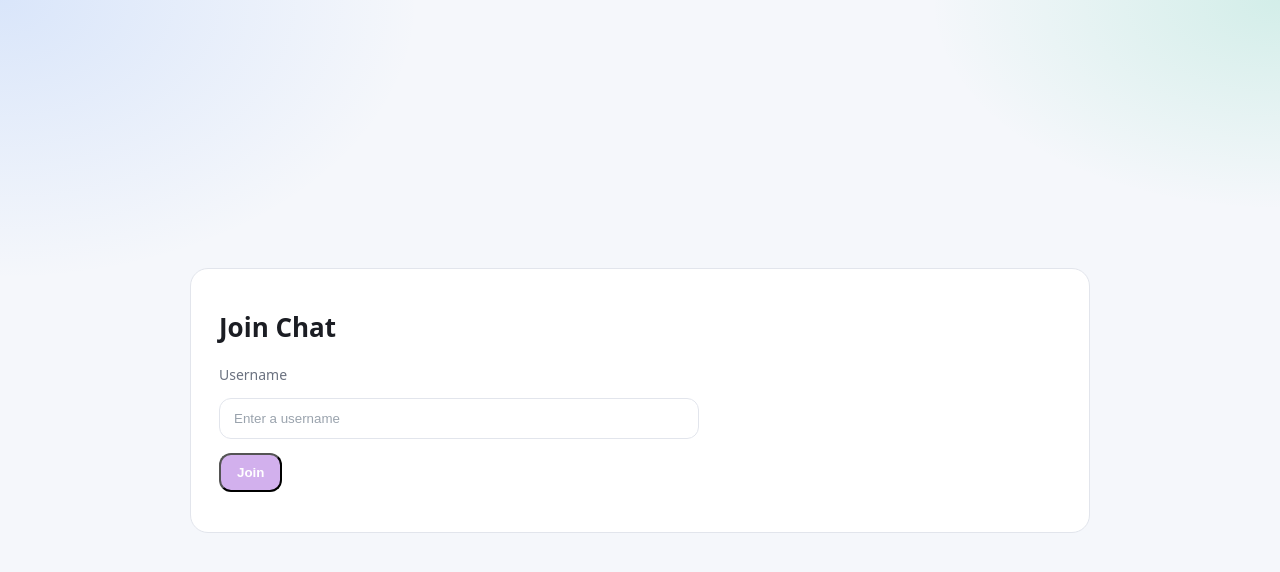
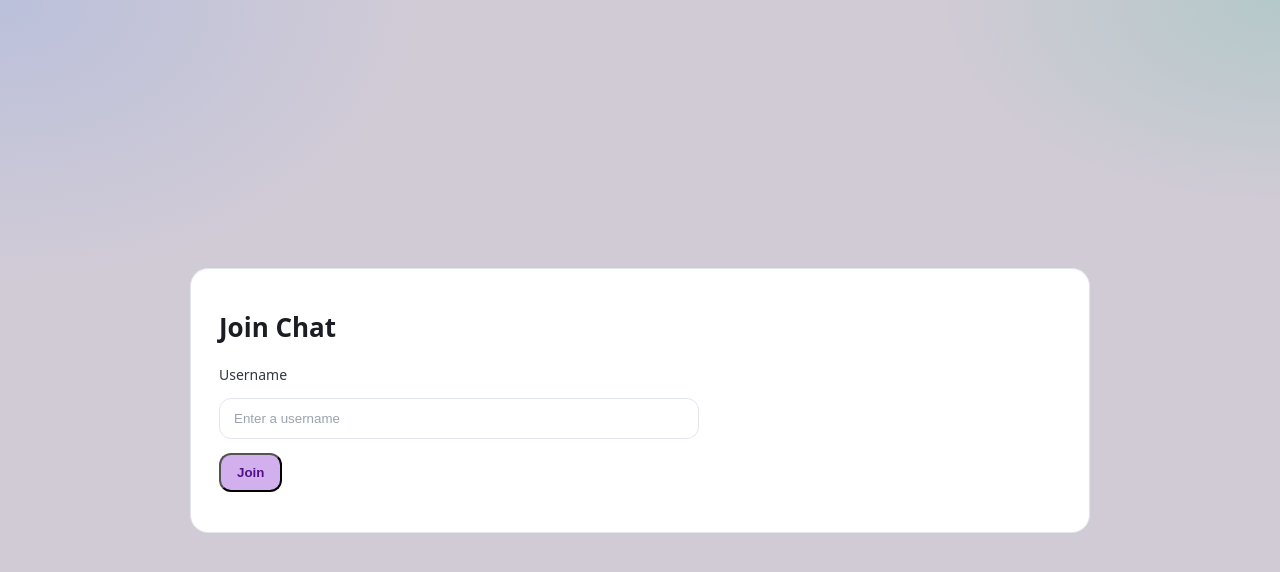
Before and after one commit to PratiAmalden/Chat-Application, a website with bundled scripts: page polling/frontend/index.html in a window 1280 px wide. Built offline with nearby package versions, Linux system fonts and the light colour scheme.

Commit message:
style: update colors for better contrast

```diff
--- a/polling/frontend/css/style.css
+++ b/polling/frontend/css/style.css
@@ -16,7 +16,7 @@ body {
   background:
     radial-gradient(600px 400px at 0% 0%, rgba(59,130,246,.15), transparent 70%),
     radial-gradient(500px 300px at 100% 0%, rgba(16,185,129,.15), transparent 70%),
-    #f5f7fb;
+    #d1cbd6;
 }
 
 /* Panels */
@@ -37,7 +37,7 @@ section {
 #user-form { display: grid; gap: 14px; max-width: 480px; }
 #user-form label {
   font-size: 14px;
-  color: #6b7280;
+  color: #33373E;
 }
 #user-form input[type="text"] {
   padding: 12px 14px;
@@ -50,7 +50,7 @@ section {
   padding: 10px 16px;
   border-radius: 12px;
   background: hsl(273, 63%, 81%);
-  color: #fff;
+  color: #521187;
   font-weight: 600;
   cursor: pointer;
 }
@@ -167,7 +167,7 @@ section {
   width: 42px; height: 42px;
   border-radius: 999px;
   background: hsl(273, 63%, 81%);
-  color: #fff;
+  color: #390A60;
   display: grid;
   place-items: center;
   cursor: pointer;
--- a/websocket/frontend/css/style.css
+++ b/websocket/frontend/css/style.css
@@ -16,7 +16,7 @@ body {
   background:
     radial-gradient(600px 400px at 0% 0%, rgba(59,130,246,.15), transparent 70%),
     radial-gradient(500px 300px at 100% 0%, rgba(16,185,129,.15), transparent 70%),
-    #f5f7fb;
+    #d1cbd6;
 }
 
 /* Panels */
@@ -37,7 +37,7 @@ section {
 #user-form { display: grid; gap: 14px; max-width: 480px; }
 #user-form label {
   font-size: 14px;
-  color: #6b7280;
+  color: #33373E;
 }
 #user-form input[type="text"] {
   padding: 12px 14px;
@@ -50,7 +50,7 @@ section {
   padding: 10px 16px;
   border-radius: 12px;
   background: hsl(273, 63%, 81%);
-  color: #fff;
+  color: #521187;
   font-weight: 600;
   cursor: pointer;
 }
@@ -167,7 +167,7 @@ section {
   width: 42px; height: 42px;
   border-radius: 999px;
   background: hsl(273, 63%, 81%);
-  color: #fff;
+  color: #390A60;
   display: grid;
   place-items: center;
   cursor: pointer;
```
